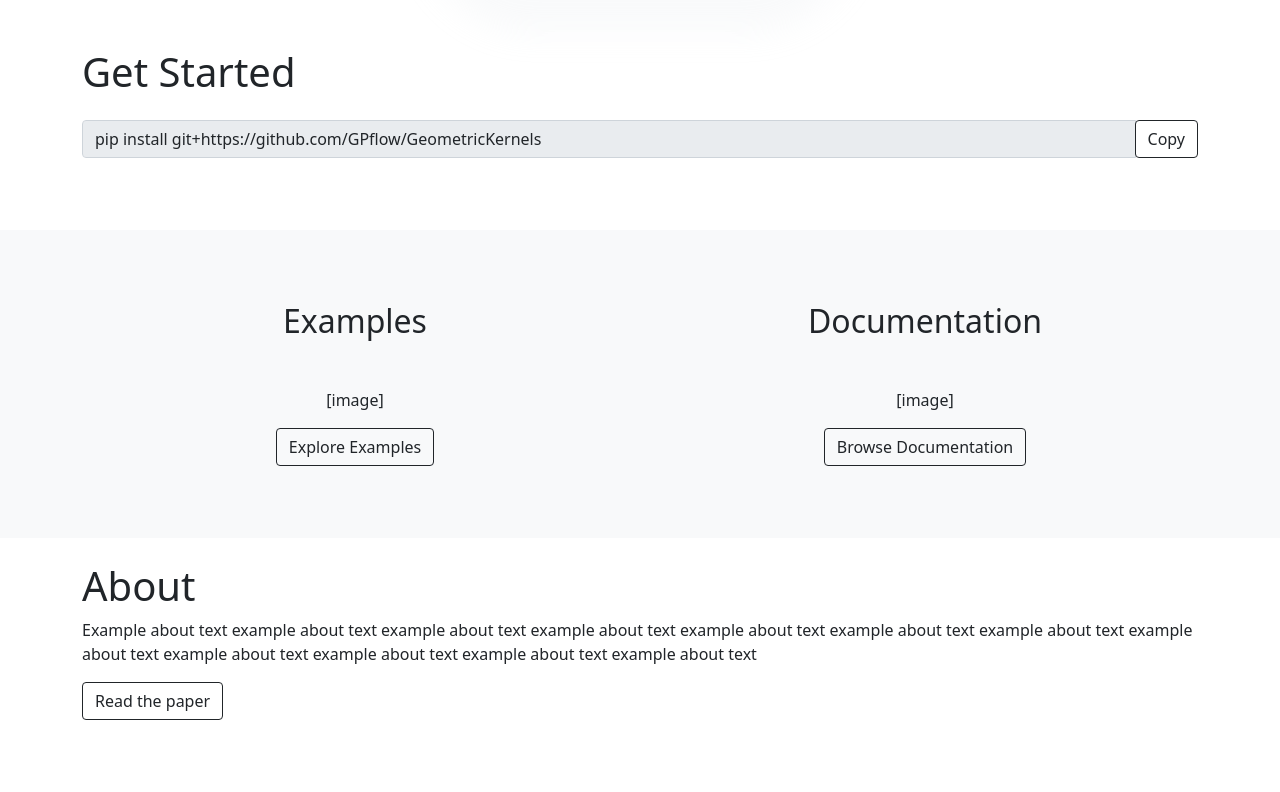
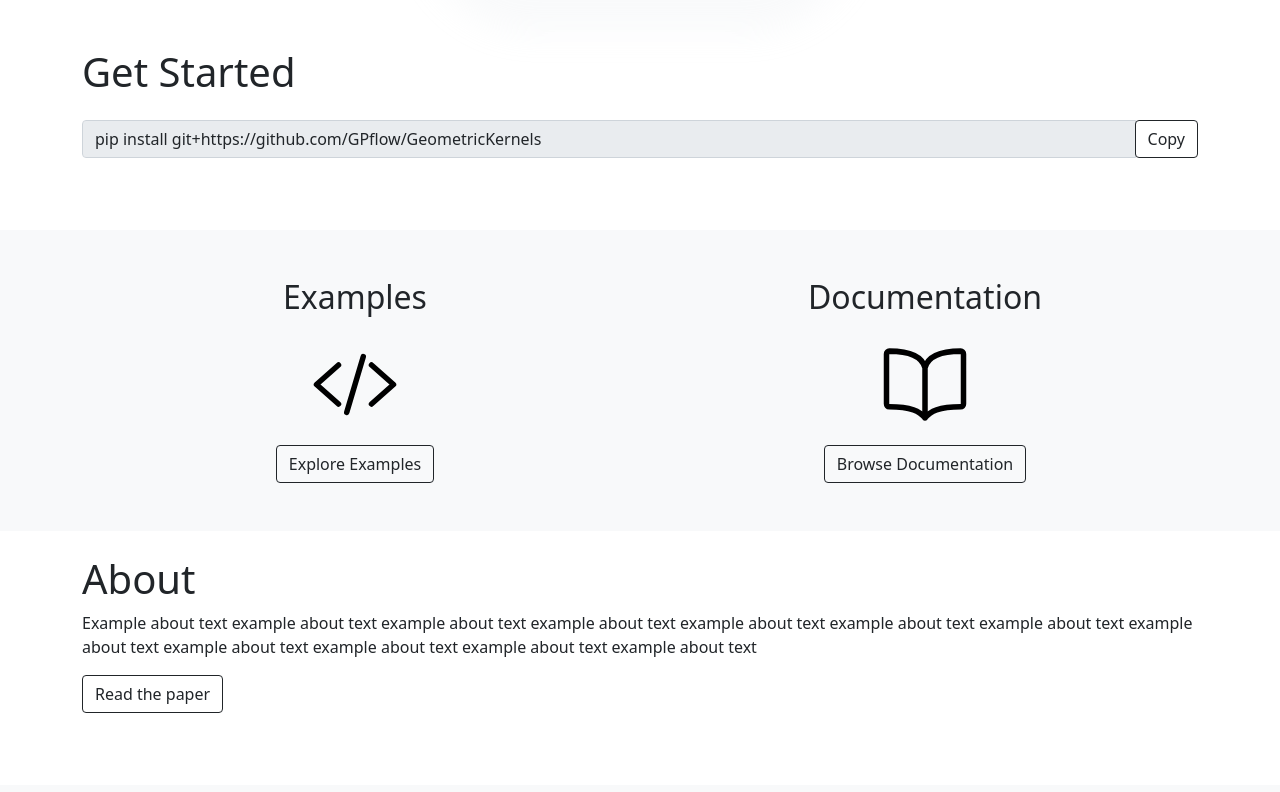
Before and after one commit to geometric-kernels/geometric-kernels.github.io, a Jekyll site: the page built from index.html, in a window 1280 px wide. Shown: the part 216-1008 px from the top of the page. Built offline with Jekyll 4.4.1, drawn with Linux system fonts in a browser that asks for light colours; comment, search, counter and statistics services are not loaded.

Commit message:
Add icons.

```diff
--- a/links.html
+++ b/links.html
@@ -4,26 +4,30 @@ published: false
 
 
 <div class="row">
-    <div id="examples" class="col-12 col-md-6 text-center">
-        <h1 class="h2 py-5 my-0">
+    <div id="examples" class="col-12 col-md-6 d-flex flex-column align-items-center">
+        <h1 class="h2 my-4">
           Examples
         </h1>
 
-        <p>[image]</p>
+        <div class="w-25">
+        <img class="img-fluid mx-4" alt="Examples" src="assets/code-slash-outline.svg">
+        </div>
 
-        <a class="btn btn-outline-dark mb-5" href="/examples">
+        <a class="btn btn-outline-dark mt-3 mb-4" href="/examples">
           Explore Examples
         </a>
     </div>
 
-    <div id="documentation" class="col-12 col-md-6 text-center">
-        <h1 class="h2 py-5 my-0">
+    <div id="documentation" class="col-12 col-md-6 d-flex flex-column align-items-center">
+        <h1 class="h2 my-4">
           Documentation
         </h1>
 
-        <p>[image]</p>
+        <div class="w-25">
+        <img class="img-fluid mx-4" alt="Examples" src="assets/book-outline.svg">
+        </div>
 
-        <a class="btn btn-outline-dark mb-5" href="/documentation">
+        <a class="btn btn-outline-dark mt-3 mb-4" href="/documentation">
           Browse Documentation
         </a>
     </div>
```
Also changed, not shown: assets/book-outline.svg (added), assets/code-slash-outline.svg (added).
